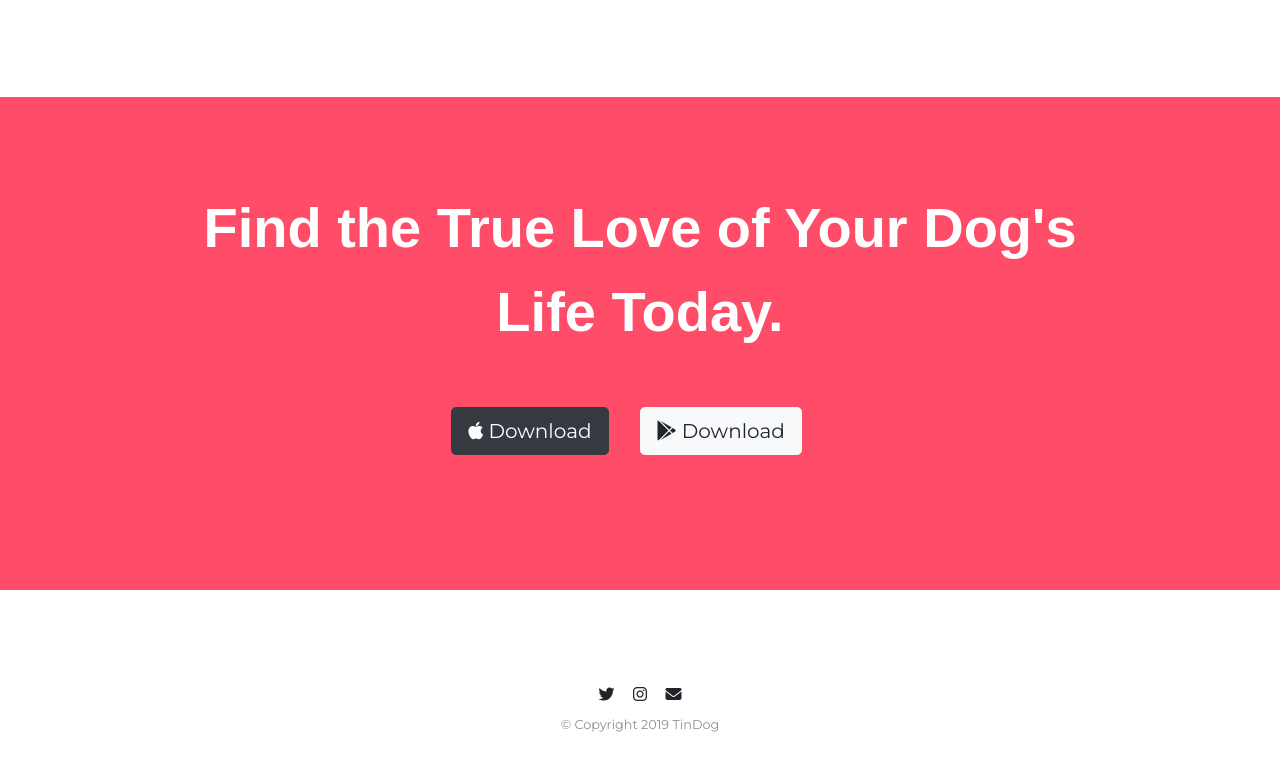
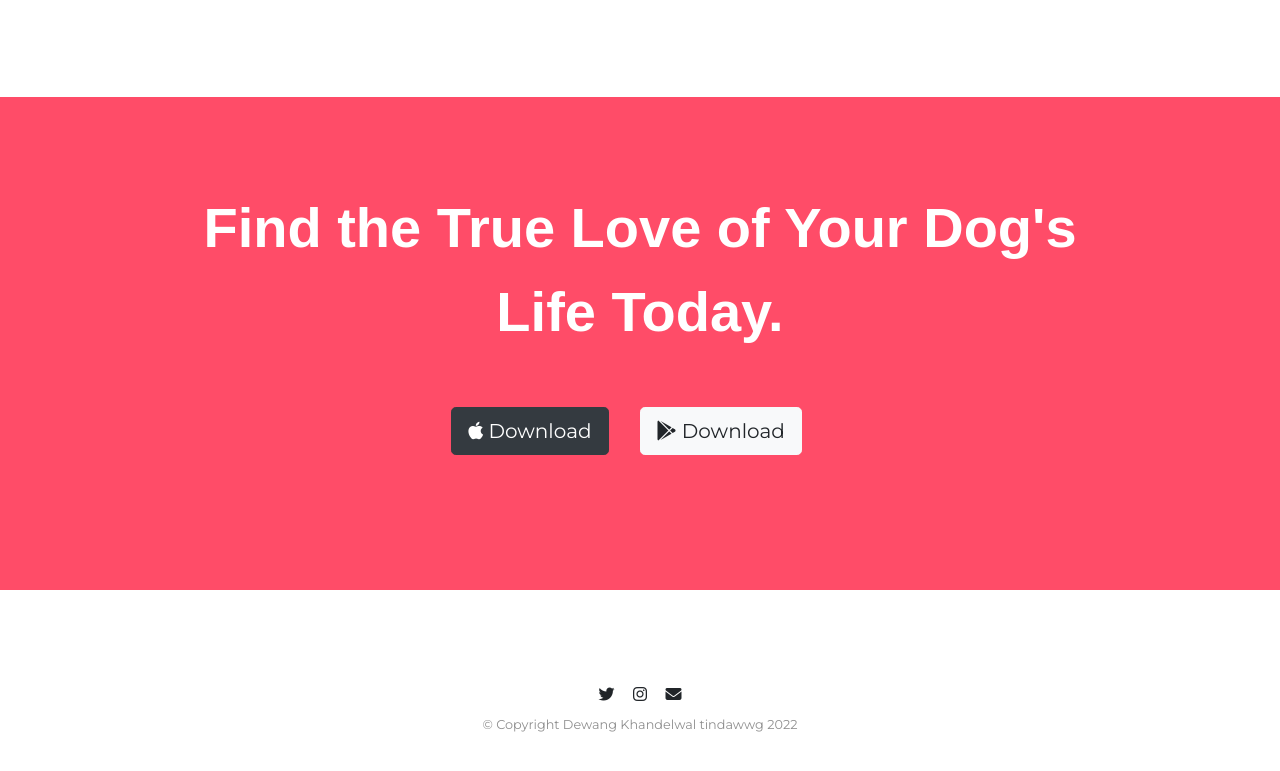
Before and after one commit to dewangg1726/tindawwg, a plain HTML site: page index.html in a window 1280 px wide. Shown: the part 2627-3398 px from the top of the page. Drawn offline with nearby package versions, Linux system fonts and the light colour scheme.

Commit message:
Update index.html

```diff
--- a/index.html
+++ b/index.html
@@ -223,7 +223,7 @@
       <i class="fab fa-instagram"></i>
       <i class="fas fa-envelope"></i>
 
-      <p class="copyright">© Copyright 2019 TinDog</p>
+      <p class="copyright">© Copyright Dewang Khandelwal tindawwg 2022</p>
     </div>
   </footer>
 
```
